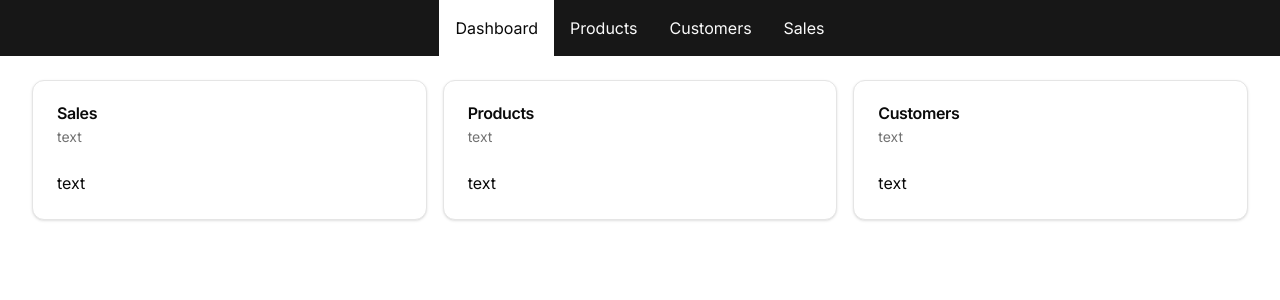
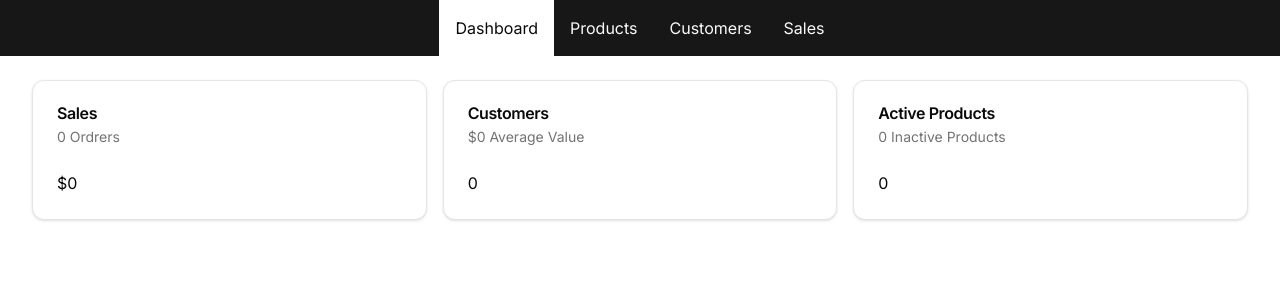
Before and after one commit to spi971/ecom_base, a Next.js app: page /admin in a window 1280 px wide. Shown: the top 300 px of the page. Built offline with nearby package versions, Linux system fonts and the light colour scheme; no server answers; the database is empty.

Commit message:
ADD db connection && get cards data

```diff
--- a/app/admin/page.tsx
+++ b/app/admin/page.tsx
@@ -1,36 +1,39 @@
-import {
-    Card,
-    CardContent,
-    CardDescription,
-    CardHeader,
-    CardTitle,
-} from "@/components/ui/card";
+import DashboardCard from "@/components/DashboarCard";
+import { formatCurrency, formatNumber } from "@/lib/formatters";
+import db from "../db/db";
+import { getProductData } from "../db/product";
+import { getSalesData } from "../db/sales";
+import { getUserData } from "../db/user";
 
-export default function page() {
+
+export default async function page() {
+  const [salesData, customersData, productData] = await Promise.all([
+    getSalesData(),
+    getUserData(),
+    getProductData(),
+  ]);
+
   return (
     <div className='grid grid-cols-1 md:grid-cols-2 lg:grid-cols-3 gap-4'>
-      <DashboardCard title='Sales' subtitle='text' body='text' />
-      <DashboardCard title='Products' subtitle='text' body='text' />
-      <DashboardCard title='Customers' subtitle='text' body='text' />
+      <DashboardCard
+        title='Sales'
+        subtitle={`${formatNumber(salesData.numberOfSales)} Ordrers`}
+        body={formatCurrency(salesData.amount)}
+      />
+
+      <DashboardCard
+        title='Customers'
+        subtitle={`${formatCurrency(
+          customersData.averageValuePerUser
+        )} Average Value`}
+        body={formatNumber(customersData.userCount)}
+      />
+
+      <DashboardCard
+        title='Active Products'
+        subtitle={`${formatNumber(productData.inactiveProducts)} Inactive Products`}
+        body={`${formatNumber(productData.activeProducts)}`}
+      />
     </div>
   );
 }
-
-type DashboardCardProps = {
-  title: string;
-  subtitle: string;
-  body: string;
-};
-function DashboardCard({ title, subtitle, body }: DashboardCardProps) {
-  return (
-    <Card>
-      <CardHeader>
-        <CardTitle>{title}</CardTitle>
-        <CardDescription>{subtitle}</CardDescription>
-      </CardHeader>
-      <CardContent>
-        <p>{body}</p>
-      </CardContent>
-    </Card>
-  );
-}
--- /dev/null
+++ b/app/db/db.ts
@@ -0,0 +1,15 @@
+import { PrismaClient } from '@prisma/client';
+
+const prismaClientSingleton = () => {
+  return new PrismaClient()
+}
+
+declare const globalThis: {
+  prisma: ReturnType<typeof prismaClientSingleton>;
+} & typeof global;
+
+const db = globalThis.prisma ?? prismaClientSingleton()
+
+export default db
+
+if (process.env.NODE_ENV !== 'production') globalThis.prisma = db
--- /dev/null
+++ b/app/db/product.ts
@@ -0,0 +1,10 @@
+import db from "./db";
+
+export async function getProductData() {
+    const [activeProducts, inactiveProducts] = await Promise.all([
+      db.product.count({ where: { isAvailableForPurchase: true } }),
+      db.product.count({ where: { isAvailableForPurchase: false } }),
+    ]);
+
+    return { activeProducts, inactiveProducts };
+  }
--- /dev/null
+++ b/app/db/sales.ts
@@ -0,0 +1,13 @@
+import db from "./db";
+
+export async function getSalesData() {
+    const data = await db.order.aggregate({
+      _sum: { pricePaidInCents: true },
+      _count: true,
+    });
+
+    return {
+      amount: (data._sum.pricePaidInCents || 0) / 100,
+      numberOfSales: data._count,
+    };
+  }
--- /dev/null
+++ b/app/db/user.ts
@@ -0,0 +1,18 @@
+import db from "./db";
+
+export async function getUserData() {
+    const [userCount, orderData] = await Promise.all([
+      db.user.count(),
+      db.order.aggregate({
+        _sum: { pricePaidInCents: true },
+      }),
+    ]);
+
+    return {
+      userCount,
+      averageValuePerUser:
+        userCount === 0
+          ? 0
+          : (orderData._sum.pricePaidInCents || 0) / userCount / 100,
+    };
+  }
--- /dev/null
+++ b/components/DashboarCard.tsx
@@ -0,0 +1,26 @@
+import {
+    Card,
+    CardContent,
+    CardDescription,
+    CardHeader,
+    CardTitle,
+} from "@/components/ui/card";
+
+type DashboardCardProps = {
+    title: string;
+    subtitle: string;
+    body: string;
+  };
+  export default function DashboardCard({ title, subtitle, body }: DashboardCardProps) {
+    return (
+      <Card>
+        <CardHeader>
+          <CardTitle>{title}</CardTitle>
+          <CardDescription>{subtitle}</CardDescription>
+        </CardHeader>
+        <CardContent>
+          <p>{body}</p>
+        </CardContent>
+      </Card>
+    );
+  }
--- /dev/null
+++ b/lib/formatters.ts
@@ -0,0 +1,15 @@
+const CURRENCY_FORMATTER = new Intl.NumberFormat("en-US", {
+    currency: "USD",
+    style: "currency",
+    minimumFractionDigits: 0,
+  })
+
+  export function formatCurrency(amount: number) {
+    return CURRENCY_FORMATTER.format(amount)
+  }
+
+  const NUMBER_FORMATTER = new Intl.NumberFormat("en-US")
+
+  export function formatNumber(number: number) {
+    return NUMBER_FORMATTER.format(number)
+  }
```
